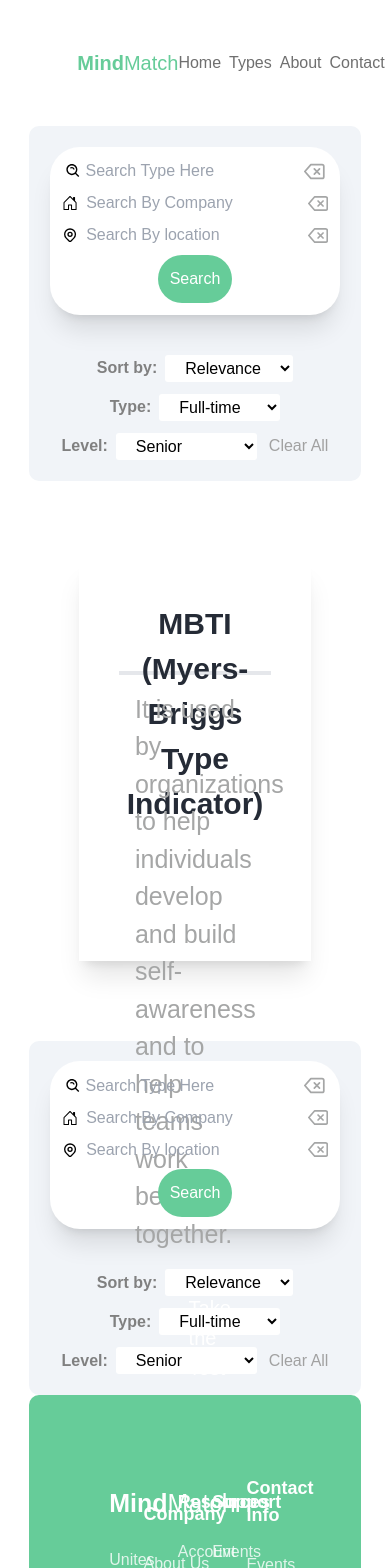
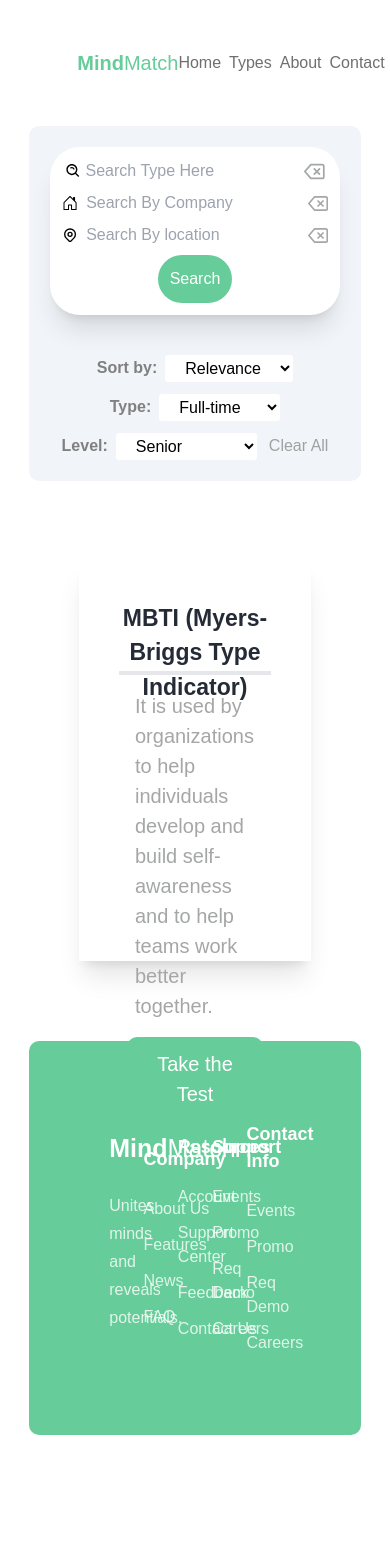
Before and after one commit to catharsis911/testproject, a React (Vite) app: page / in a window 390 px wide. Shown: the top 1568 px of the page. After the commit the page ends 1451 px from the top, so only its background shows below. Built offline with nearby package versions, Linux system fonts and the light colour scheme.

Commit message:
fixed components

```diff
--- a/src/App.jsx
+++ b/src/App.jsx
@@ -39,7 +39,6 @@ function App() {
           <Route path="/register" element={ <Register/> }/>
 
         </Routes>
-        <Search/>
         <Footer/>
       </div>
     </>
--- a/src/Components/TakeTest.jsx
+++ b/src/Components/TakeTest.jsx
@@ -4,13 +4,13 @@ const Test = () => {
     return (
         <div className="testContainer bg-white shadow-xl shadow-grayIsh hover:shadow-2xl h-[400px] w-[70%] my-20 mx-auto p-10">
           <div className="h-[70px]">
-          <h1 className="text-[30px] text-center text-textColor font-semibold">MBTI (Myers-Briggs Type Indicator)</h1>
+          <h1 className="lg:text-[30px] text-[23px] text-center text-textColor font-semibold">MBTI (Myers-Briggs Type Indicator)</h1>
           </div>
-            <p className="text-[25px] text-[#a5a6a6] border-t-4 p-4">
+            <p className="lg:text-[25px] text-[20px] text-[#a5a6a6] border-t-4 p-4">
           It is used by organizations to help individuals develop and build self-awareness and to help teams work better together.
             </p>
 
-            <button className="bg-greenColor block m-auto p-6 rounded-[10px] w-[40%] text-[20px] text-white cursor-pointer hover:bg-green-300">Take the Test</button>
+            <button className="bg-greenColor block m-auto lg:p-6 p-3 rounded-[10px] lg:w-[40%] w-[90%] text-[20px] text-white cursor-pointer hover:bg-green-300">Take the Test</button>
         </div>
     )
 }
```
